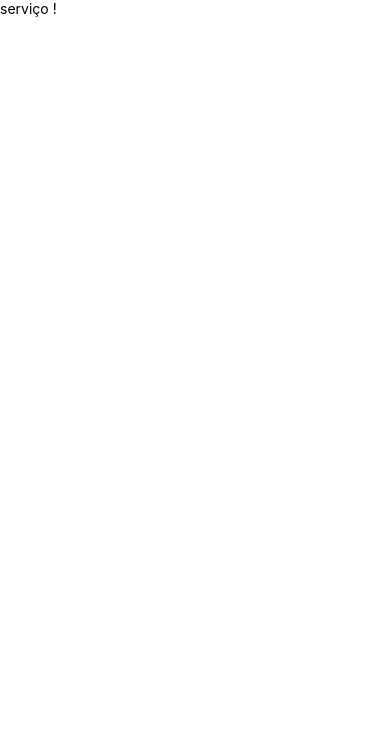
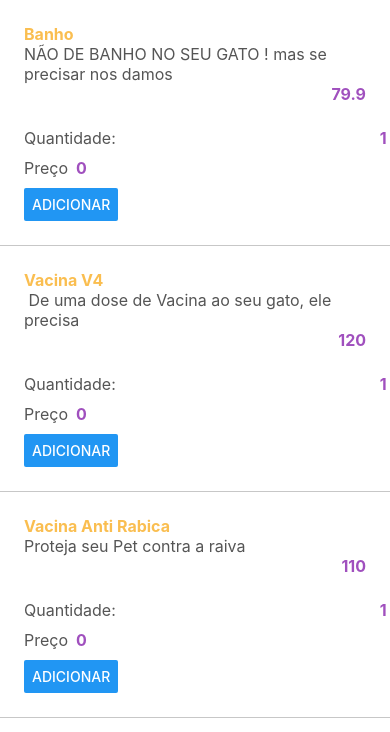
Before and after one commit to AleirSanches/gatito, a React Native app: screen / in a window 390 px wide. Shown: the top 732 px of the page. Built offline with nearby package versions, Linux system fonts and the light colour scheme.

Commit message:
criando estilos e caomponenets no src

```diff
--- /dev/null
+++ b/src/componentes/CampoInteiro/index.js
@@ -0,0 +1,15 @@
+import  React from 'react';
+import {TextInput} from 'react-native';
+import estilos from '../../telas/servicos/Item/estilos';
+
+export default function CampoInteiro({valor, acao}){
+     const numeroEmTexto =String(valor);
+     return<TextInput
+         keyboardType='number-pad'
+         selectTextOnFocus
+         onChangeText={(novoValor) =>{acao(novoValor)}}
+         value={numeroEmTexto}
+         style={estilos.preco}
+
+     />
+}
--- /dev/null
+++ b/src/estilos.js
@@ -0,0 +1,17 @@
+
+import {StyleSheet} from 'react-native';
+
+export default StyleSheet.create({
+
+    preencher:{
+        flex:1,
+    },
+});
+
+export const cores ={
+    roxo: '#A050BE',
+    laranja: '#FABE50',
+    escuro: '#555555',
+    claro: '#fff',
+    cinza: '#C7C7C7',
+}
--- /dev/null
+++ b/src/telas/servicos/Item/estilos.js
@@ -0,0 +1,59 @@
+import React from 'react';
+import {StyleSheet} from 'react-native';
+import {cores} from '../../../estilos';
+
+
+export default StyleSheet.create({
+    informacao:{
+        padding: 24,
+    },
+    nome:{
+        color: cores.laranja,
+        fontWeight: 'bold',
+        fontSize: 16,
+   },
+   calculo: {
+    color: cores.escuro,
+    fontSize: 14,
+    marginVertical: 8,
+
+
+   },
+   preco:{
+    color: cores.roxo,
+    fontSize: 16,
+    fontWeight: 'bold',
+    textAlign: 'right',
+
+   },
+   divisor:{
+       paddingHorizontal: 24,
+       borderBottomWidth: 1,
+       borderBottomColor: cores.cinza,
+   },
+   carrinho: {
+      paddingHorizontal: 24,
+      paddingBottom: 24,
+      flexDirection: 'row',
+      justifyContent: 'space-between',
+      alignItems: 'center',
+
+      flexWrap: 'wrap',
+   },
+   valor: {
+
+    flexDirection: 'row',
+    alignItems: 'center',
+    marginBottom:10,
+
+   },
+   descricao: {
+       color: cores.escuro,
+       fontSize:16,
+       marginRight:8,
+   },
+   qunatidade:{
+       width:42,
+   }
+
+});
--- /dev/null
+++ b/src/telas/servicos/Item/index.js
@@ -0,0 +1,32 @@
+import React, {useState} from 'react';
+import {Text, View, Button} from 'react-native';
+import estilos from './estilos';
+import CampoInteiro from '../../../componentes/CampoInteiro';
+
+export default function Item ({nome, preco, descricao}){
+    const [quantidade, setQuantidade] = useState(1);
+    return <>
+        <View style={estilos.informacao}>
+          < Text style={estilos.nome}>{nome}</Text>
+          < Text style={estilos.descricao}>{descricao}</Text>
+          < Text style={estilos.preco}>{preco}</Text>
+        </View>
+        <View style={estilos.carrinho}>
+         <View>
+           <View style={estilos.valor}>
+             <Text style={estilos.descricao}>Quantidade:</Text>
+             <CampoInteiro valor={quantidade} acao={setQuantidade}/>
+            </View>
+           <View style={estilos.valor}>
+              <Text style={estilos.descricao}>Preço</Text>
+              <Text style={estilos.preco}>0</Text>
+
+
+           </View>
+          </View>
+          <Button title= "Adicionar"/>
+
+       </View>
+       <View style={estilos.divisor}/>
+    </>
+}
--- a/src/telas/servicos/index.js
+++ b/src/telas/servicos/index.js
@@ -1,8 +1,41 @@
 import React from 'react';
-import {Text} from 'react-native';
+import {Text, FlatList, SafeAreaView} from 'react-native';
+import Item from './Item/index';
+
+const servicos = [
+    {
+        id:1,
+        nome: "Banho",
+        preco: 79.90,
+        descricao: "NÃO DE BANHO NO SEU GATO ! mas se precisar nos damos",
+
+    },
+    {
+        id:2,
+        nome: "Vacina V4",
+        preco: 120.00,
+        descricao: " De uma dose de Vacina ao seu gato, ele precisa",
+    },
+    {
+        id: 3,
+        nome: "Vacina Anti Rabica",
+        preco: 110.00,
+        descricao: "Proteja seu Pet contra a raiva",
+    }
+]
+
+export default function Servicos(){
+    return <SafeAreaView>
+        <FlatList
+       data ={servicos}
+       renderItem ={({item}) => <Item {...item}/> }
+       keyExtractor ={({id}) => String(id)}
+
+    />
+
+
+    </SafeAreaView>
 
 
 
-export default function Servicos(){
-    return <Text>serviço !</Text>
 }
```
